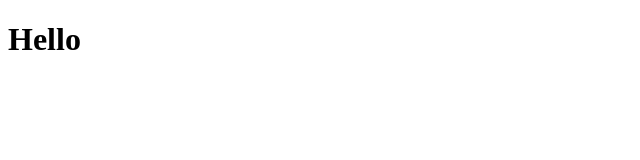
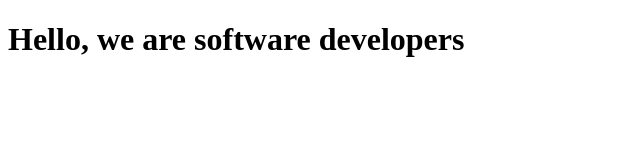
Before and after one commit to Arsenethierry/microverse-html-project, a plain HTML site: page index.html in a window 1280 px wide. Shown: the whole page, without its empty margins (0-640 px from the left). Drawn offline with Linux system fonts and the light colour scheme.

Commit message:
switched roles to the next person

```diff
--- a/index.html
+++ b/index.html
@@ -1,15 +1,17 @@
 <!DOCTYPE html>
 <html lang="en">
-  <head>
+
+<head>
     <meta charset="UTF-8">
     <title>Fork Me! FCC: Test Suite Template</title>
     <link rel="stylesheet" href="css/style.css">
-  </head>
+</head>
 
-  <body>
+<body>
     <script src="https://cdn.freecodecamp.org/testable-projects-fcc/v1/bundle.js"></script>
 
-    <h1>Hello</h1>
-    <script  src="js/index.js"></script>
-  </body>
+    <h1>Hello, we are software developers</h1>
+    <script src="js/index.js"></script>
+</body>
+
 </html>
```
